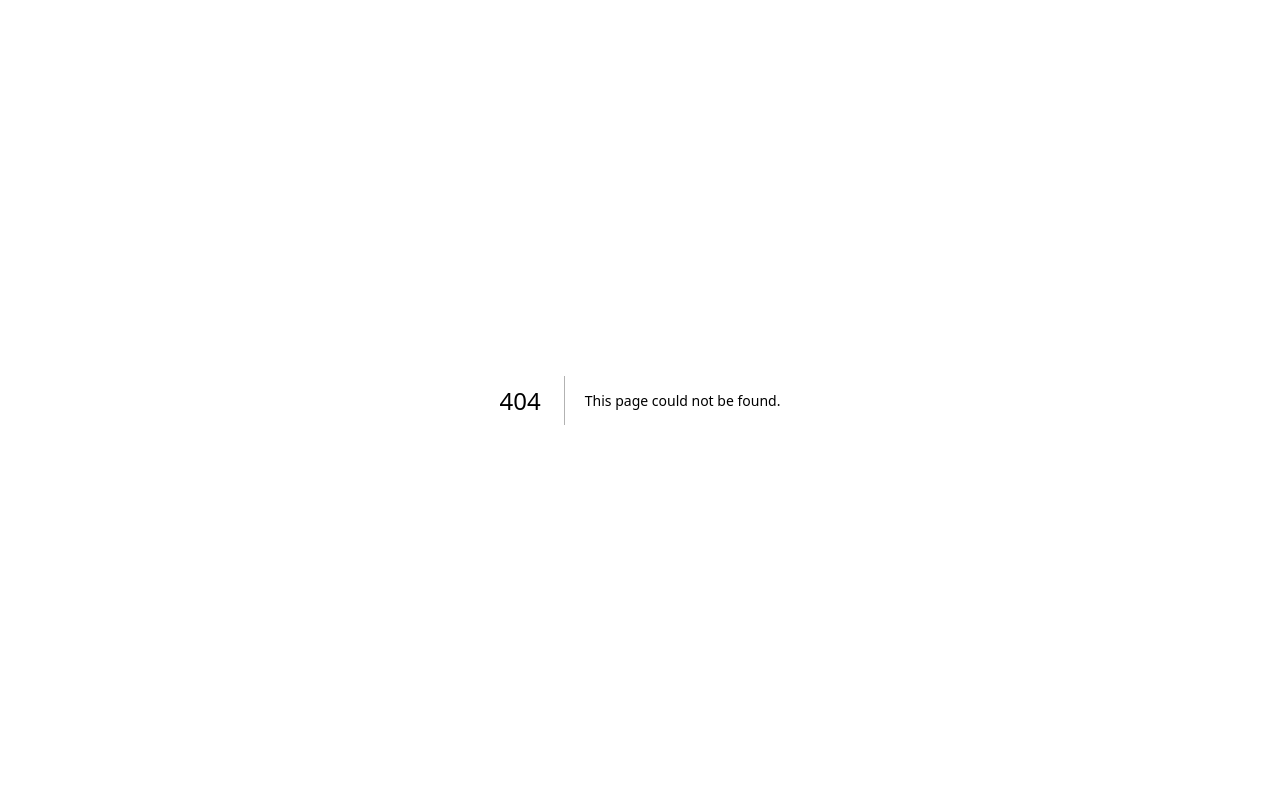
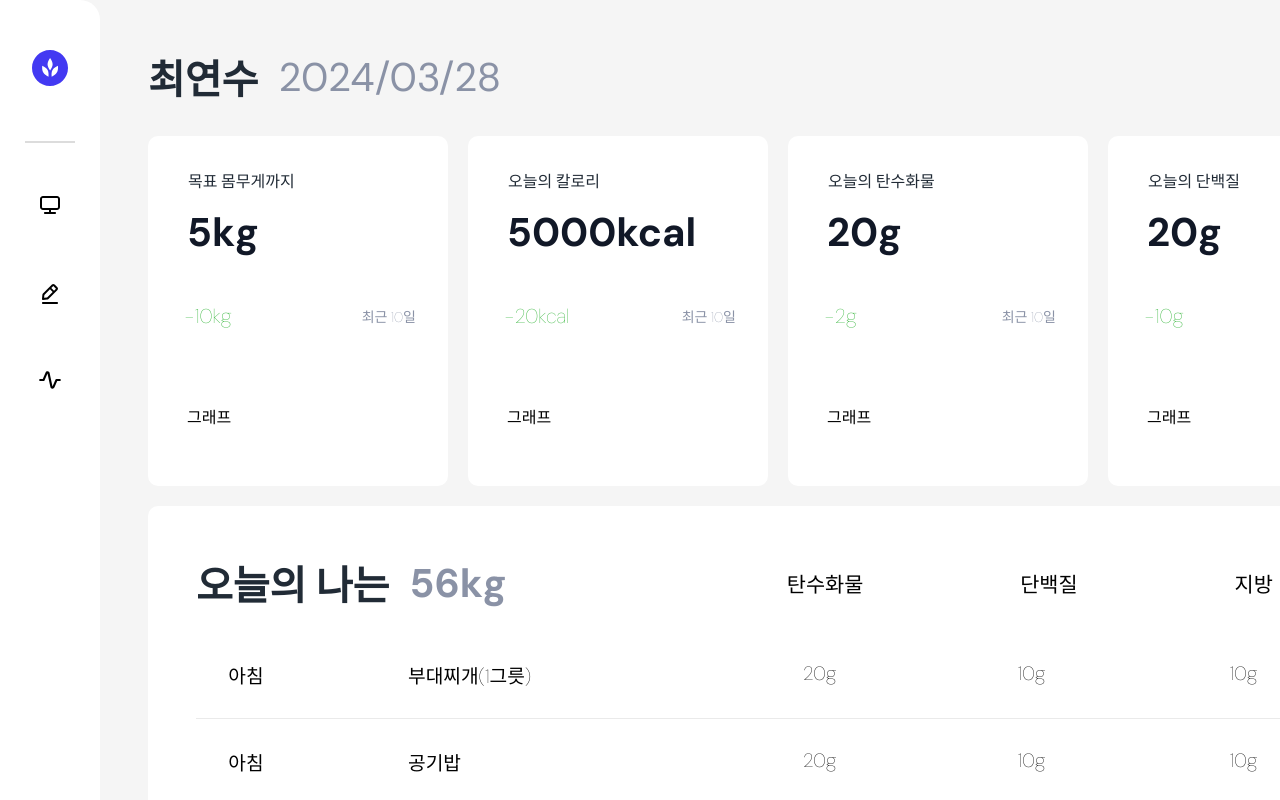
Before and after one commit to Tandanzi-Team/tan-dan-zi, a Next.js app in the folder web/: page /main in a window 1280 px wide. Before the commit this address had no page. Built offline with nearby package versions, Linux system fonts and the light colour scheme.

Commit message:
style: 메인페이지 레이아웃 완성

```diff
--- /dev/null
+++ b/web/app/main/page.tsx
@@ -0,0 +1,215 @@
+'use client';
+
+import styled from 'styled-components';
+import { useRouter } from 'next/navigation';
+
+import NavigatonBar from '../../components/NavigatonBar';
+import MenuQuickView from '../../components/MenuQuickView';
+
+export default function Main() {
+  const router = useRouter();
+
+  return (
+    <Container>
+      <NavigatonBar />
+      <MainContent>
+        <ContentWrapper>
+          <UserInfoWrapper>
+            <UserName>최연수</UserName>
+            <Date>2024/03/28</Date>
+          </UserInfoWrapper>
+          <TodayInfoWrapper>
+            <TodayInfo>
+              <InfoTitle>목표 몸무게까지</InfoTitle>
+              <InfoFigure>5kg</InfoFigure>
+              <InfoWrapper>
+                <InfoCompare>-10kg</InfoCompare>
+                <InfoStandard>최근 10일</InfoStandard>
+              </InfoWrapper>
+              <InfoGraph>그래프</InfoGraph>
+            </TodayInfo>
+            <TodayInfo>
+              <InfoTitle>오늘의 칼로리</InfoTitle>
+              <InfoFigure>5000kcal</InfoFigure>
+              <InfoWrapper>
+                <InfoCompare>-20kcal</InfoCompare>
+                <InfoStandard>최근 10일</InfoStandard>
+              </InfoWrapper>
+              <InfoGraph>그래프</InfoGraph>
+            </TodayInfo>
+            <TodayInfo>
+              <InfoTitle>오늘의 탄수화물</InfoTitle>
+              <InfoFigure>20g</InfoFigure>
+              <InfoWrapper>
+                <InfoCompare>-2g</InfoCompare>
+                <InfoStandard>최근 10일</InfoStandard>
+              </InfoWrapper>
+              <InfoGraph>그래프</InfoGraph>
+            </TodayInfo>
+            <TodayInfo>
+              <InfoTitle>오늘의 단백질</InfoTitle>
+              <InfoFigure>20g</InfoFigure>
+              <InfoWrapper>
+                <InfoCompare>-10g</InfoCompare>
+                <InfoStandard>최근 10일</InfoStandard>
+              </InfoWrapper>
+              <InfoGraph>그래프</InfoGraph>
+            </TodayInfo>
+            <TodayInfo>
+              <InfoTitle>오늘의 지방</InfoTitle>
+              <InfoFigure>50g</InfoFigure>
+              <InfoWrapper>
+                <InfoCompare>+100g</InfoCompare>
+                <InfoStandard>최근 10일</InfoStandard>
+              </InfoWrapper>
+              <InfoGraph>그래프</InfoGraph>
+            </TodayInfo>
+            <TodayMenu>
+              <MenuQuickView />
+            </TodayMenu>
+          </TodayInfoWrapper>
+        </ContentWrapper>
+        <TodayTandanzi>
+          <TodayTandanziTitle>오늘의 탄단지 비율</TodayTandanziTitle>
+        </TodayTandanzi>
+      </MainContent>
+    </Container>
+  );
+}
+
+const Container = styled.div`
+  display: grid;
+  grid-template-columns: auto 1fr auto;
+  height: 100vh;
+  width: 100vw;
+`;
+
+const MainContent = styled.main`
+  display: grid;
+  grid-template-columns: auto 0px;
+  gap: -10px; // 두 columns 사이의 간격 10px
+  align-items: start;
+  padding: 3rem 0rem 0rem 8rem;
+  overflow-y: auto;
+  height: 100vh;
+`;
+
+const ContentWrapper = styled.div`
+  display: flex;
+  flex-direction: column;
+  align-items: left;
+`;
+
+const UserInfoWrapper = styled.div`
+  display: flex;
+  flex-direction: row;
+  align-items: center;
+  text-align: left;
+  font-size: 2.5rem;
+  margin-left: 1.25rem;
+  margin-bottom: 1.6rem;
+`;
+
+const UserName = styled.div`
+  color: #212b36;
+  font-weight: 700;
+`;
+
+const Date = styled.div`
+  margin-left: 1.25rem;
+  color: #8a92a6;
+  font-weight: 400;
+`;
+
+const TodayInfoWrapper = styled.div`
+  display: grid;
+  grid-template-columns: repeat(
+    5,
+    1fr
+  ); // 5개의 요소 각각에 1fr 분량의 공간 할당
+  gap: 20px;
+  padding: 20px;
+  align-items: start;
+  width: 100%;
+`;
+
+const TodayInfo = styled.div`
+  display: flex;
+  flex-direction: column;
+  justify-content: space-between;
+  width: 300px;
+  height: 350px;
+  margin-top: -1rem;
+  padding: 2rem;
+  text-align: left;
+  background-color: #ffffff;
+  border-radius: 10px;
+`;
+
+const InfoTitle = styled.div`
+  font-size: 1rem;
+  color: #212b36;
+  margin: 0px 0px -60px 8px;
+`;
+
+const InfoFigure = styled.div`
+  font-size: 2.5rem;
+  color: #111827;
+  font-weight: 700;
+  margin: 0px 0px -30px 7px;
+`;
+
+const InfoWrapper = styled.div`
+  display: flex;
+  flex-direction: row;
+  align-items: center;
+  justify-content: space-between;
+  margin-left: 0.25rem;
+`;
+
+const InfoCompare = styled.div`
+  font-size: 1.25rem;
+  color: #34b53a;
+`;
+
+const InfoStandard = styled.div`
+  font-size: 0.875rem;
+  color: #8a92a6;
+`;
+
+const InfoGraph = styled.div`
+  height: 60px;
+  margin: 0px 0px -10px 7px;
+  /* 그래프를 구현하는 추가 스타일과 로직 */
+`;
+
+const TodayMenu = styled.div`
+  grid-column: 1 / -1; // 첫 번째부터 마지막 컬럼까지
+  width: 100%;
+  height: 547px;
+  padding: 2rem;
+  align-items: left;
+  text-align: left;
+  background-color: #ffffff;
+  border-radius: 10px;
+`;
+
+const TodayTandanzi = styled.div`
+  grid-column: 3; // 세 번째 column에 배치
+  display: flex;
+  flex-direction: column;
+  margin-top: 5.1rem;
+  width: 28rem;
+  height: 57.3rem;
+  align-items: left;
+  padding: 2rem;
+  background-color: #ffffff;
+  border-radius: 10px;
+`;
+
+const TodayTandanziTitle = styled.div`
+  font-size: 1.5rem;
+  text-align: left;
+  color: #212b36;
+  margin: 0px 0px -3.75rem 0.5rem;
+`;
```
